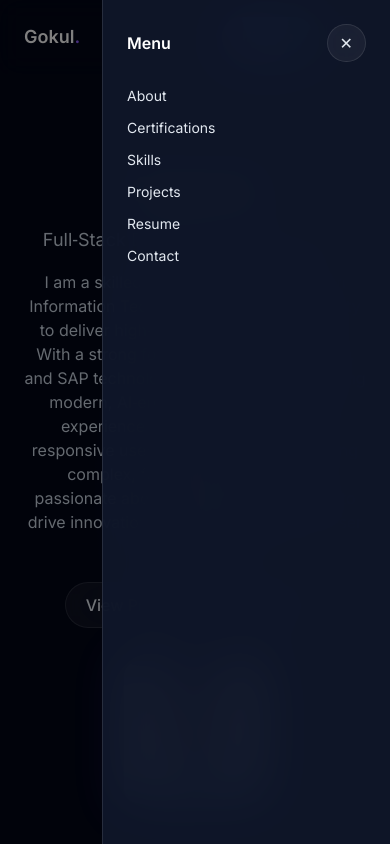
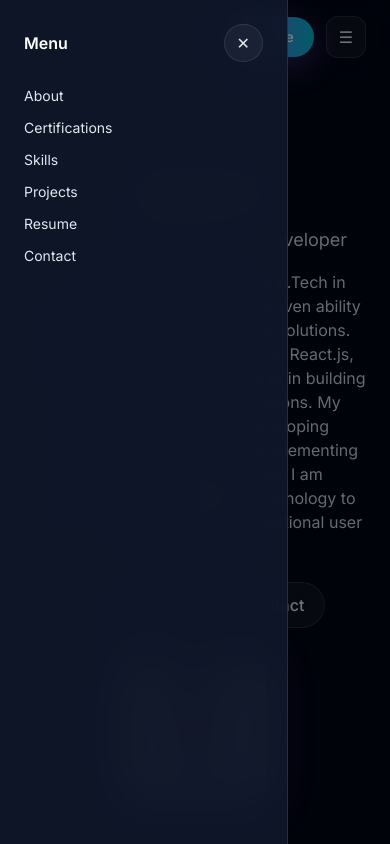
Before and after one commit to 005gokul/Gokul-Portfolio, a React (Vite) app: page / in a window 390 px wide. Both pictures are taken after a click on the button "Open menu". Shown: the top 844 px of the page. Built offline with nearby package versions, Linux system fonts and the light colour scheme.

Commit message:
left to right

```diff
--- a/src/components/MobileNav.jsx
+++ b/src/components/MobileNav.jsx
@@ -14,10 +14,10 @@ export default function MobileNav({ open, onClose }) {
             onClick={onClose}
           />
           <motion.aside
-            className="fixed right-0 top-0 z-50 h-full w-72 bg-slate-900/95 backdrop-blur-xl border-l border-white/10 p-6 text-slate-200"
-            initial={{ x: 320 }}
+            className="fixed left-0 top-0 z-50 h-full w-72 bg-slate-900/95 backdrop-blur-xl border-r border-white/10 p-6 text-slate-200"
+            initial={{ x: -320 }}
             animate={{ x: 0 }}
-            exit={{ x: 320 }}
+            exit={{ x: -320 }}
             transition={{ type: 'spring', stiffness: 300, damping: 30 }}
           >
             <div className="flex items-center justify-between">
```
